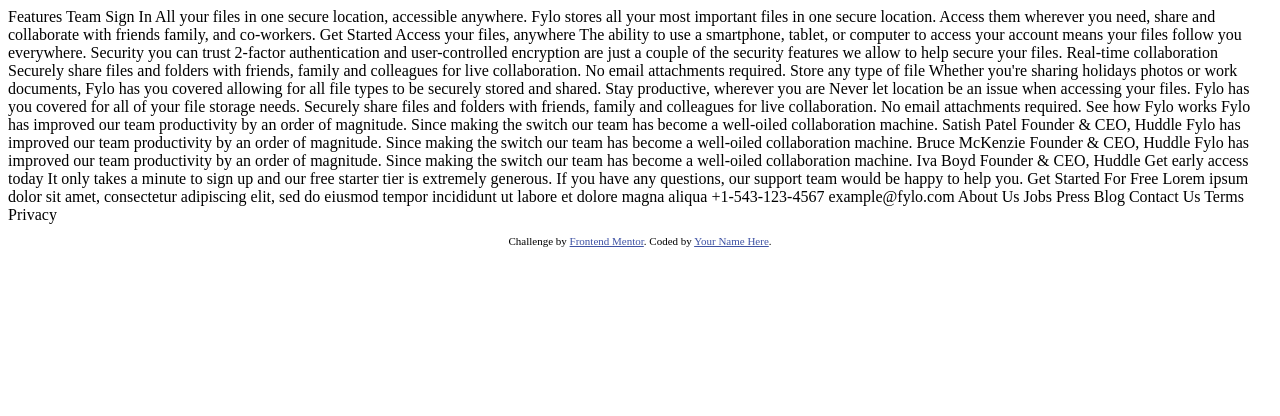
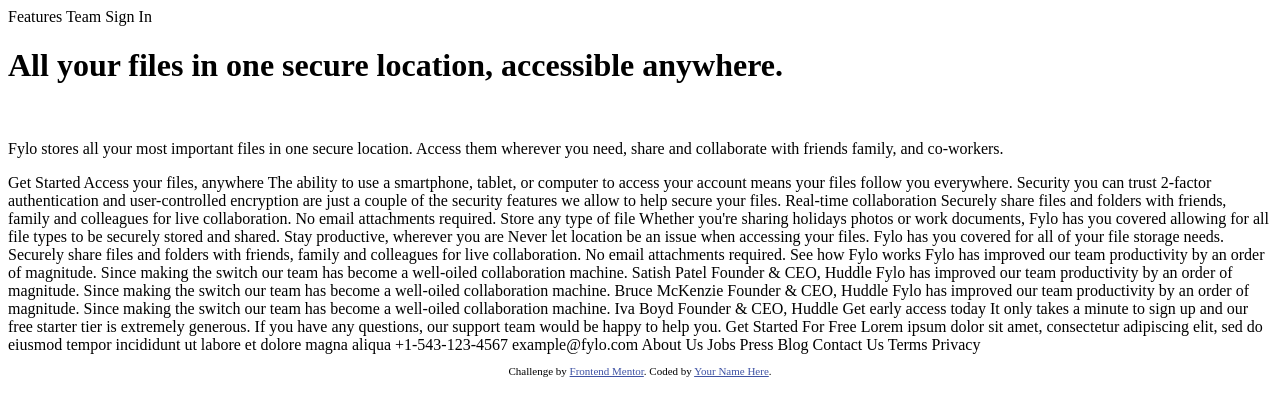
Before and after one commit to abujoshu/HTML-CSS-JS_GROUP_149, a plain HTML site: page index.html in a window 1280 px wide. Drawn offline with Linux system fonts and the light colour scheme.

Commit message:
Update index.html

```diff
--- a/index.html
+++ b/index.html
@@ -15,14 +15,16 @@
   </style>
 </head>
 <body>
-  Features
-  Team
-  Sign In
-
-  All your files in one secure location, accessible anywhere.
-
-  Fylo stores all your most important files in one secure location. Access them wherever
-  you need, share and collaborate with friends family, and co-workers.
+  <div>
+     Features Team Sign In
+  </div>
+  <div class="h1">
+   <h1>All your files in one secure location, accessible anywhere.</h1>
+  </div>
+  <br>
+<div class="h2"><p>Fylo stores all your most important files in one secure location. Access them wherever
+  you need, share and collaborate with friends family, and co-workers.</p>
+</div>
 
   Get Started
 
```
